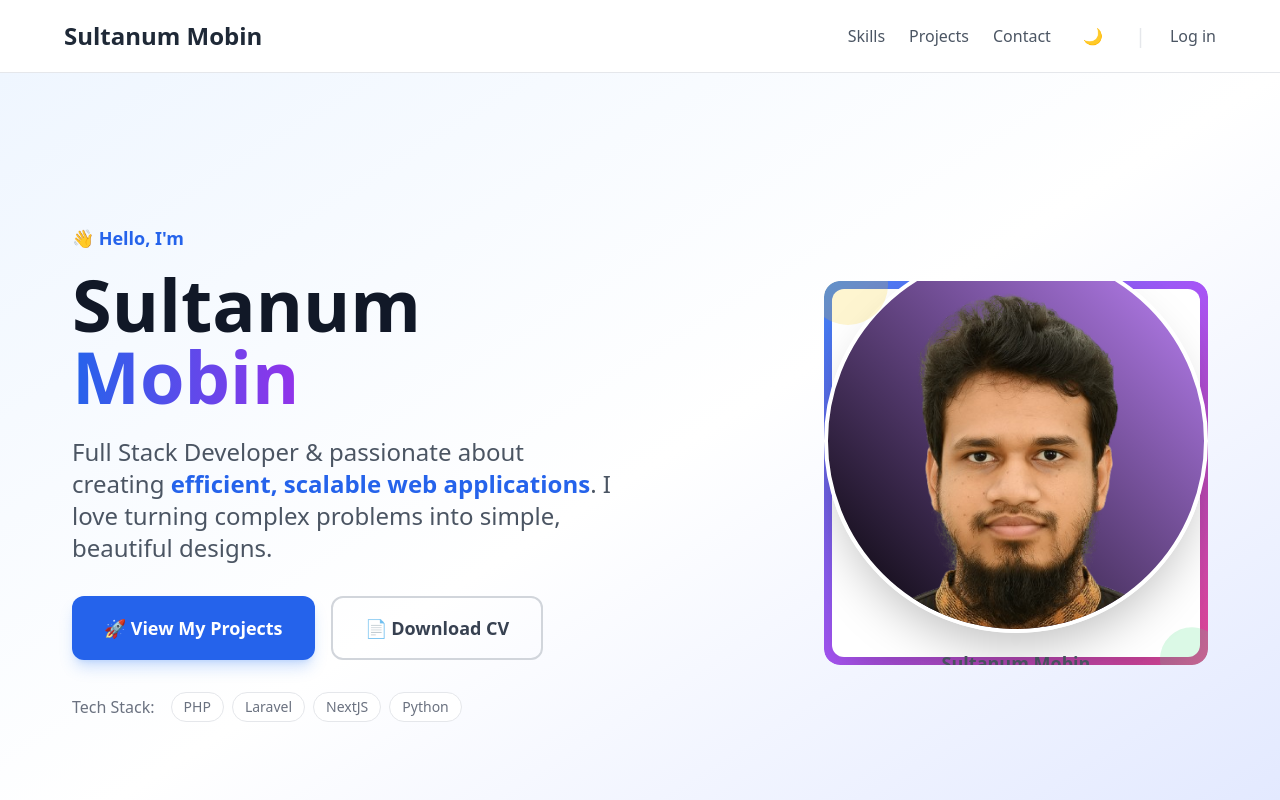
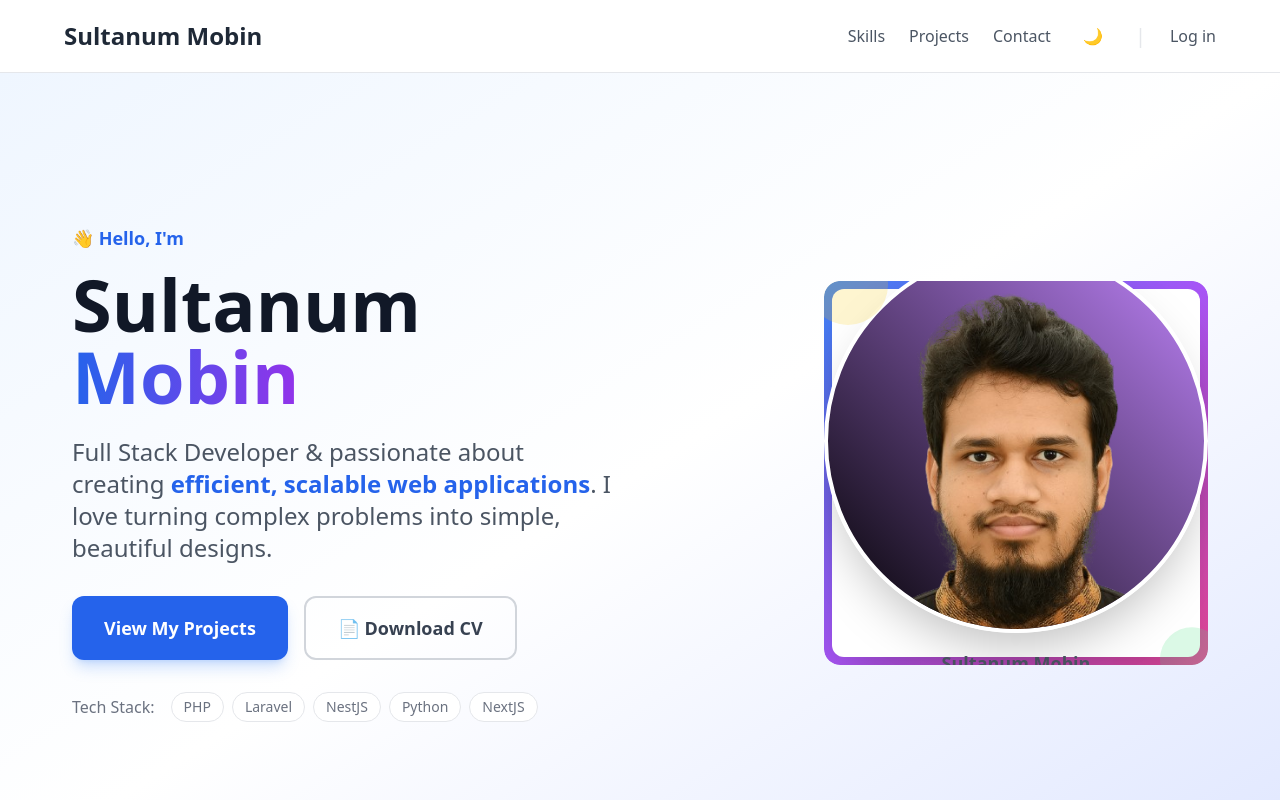
Before and after one commit to smsultan76/portfolio, a Next.js app: page / in a window 1280 px wide. Shown: the top 800 px of the page. Built offline with nearby package versions, Linux system fonts and the light colour scheme.

Commit message:
Hero Section Coverd

```diff
--- a/app/components/Hero.tsx
+++ b/app/components/Hero.tsx
@@ -1,6 +1,7 @@
 // app/components/Hero.tsx
 'use client';
 import { motion } from 'framer-motion';
+import Link from 'next/link';
 import { useRef } from 'react';
 
 // Define proper TypeScript types for animations
@@ -129,14 +130,14 @@ export default function Hero() {
                 whileHover={{ scale: 1.05 }}
                 whileTap={{ scale: 0.95 }}
               >
-                🚀 View My Projects
+              <a href="#projects">View My Projects</a>
               </motion.button>
               <motion.button
                 className="border-2 border-gray-300 dark:border-gray-600 text-gray-700 dark:text-gray-300 hover:border-blue-600 dark:hover:border-blue-400 px-8 py-4 rounded-xl font-semibold text-lg transition-all duration-300"
                 whileHover={{ scale: 1.05 }}
                 whileTap={{ scale: 0.95 }}
               >
-                📄 Download CV
+                <Link href="/documents/02112025.pdf" download="Sultan-CV.pdf"> 📄 Download CV </Link>
               </motion.button>
             </motion.div>
 
@@ -147,7 +148,7 @@ export default function Hero() {
             >
               <span>Tech Stack:</span>
               <div className="flex gap-2">
-                {['PHP', 'Laravel', 'NextJS', 'Python'].map((tech, index) => (
+                {['PHP', 'Laravel', 'NestJS', 'Python', 'NextJS'].map((tech, index) => (
                   <motion.span
                     key={tech}
                     className="bg-white dark:bg-gray-700 px-3 py-1 rounded-full text-sm border border-gray-200 dark:border-gray-600"
```
